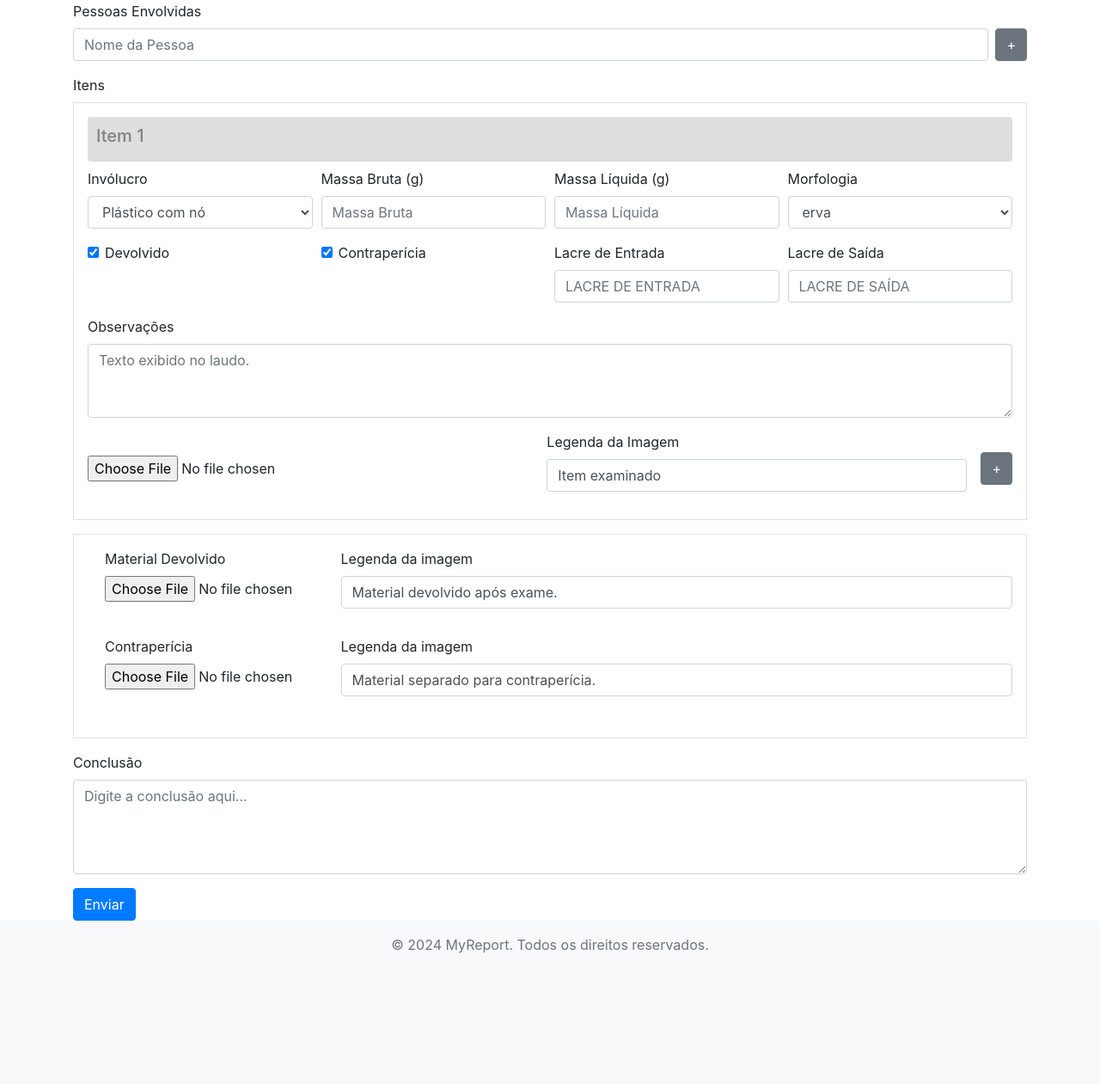
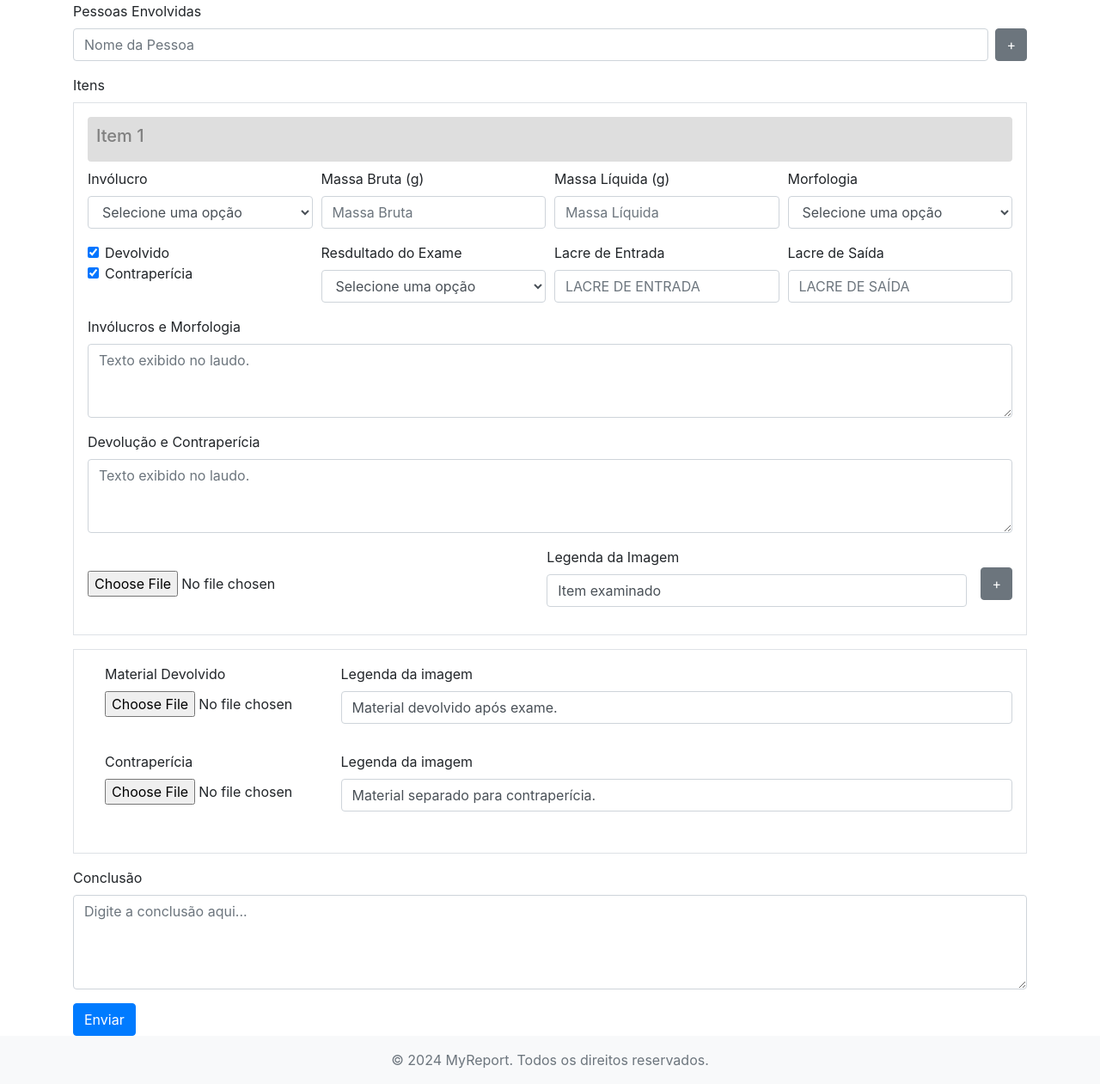
Before and after one commit to PeritoCriminal/MyReport, a Django app: page /drugs/ in a window 1280 px wide. Shown: the part 879-2140 px from the top of the page at 86% size. Before the commit the page ends 1988 px from the top, so only its background shows below. Run offline with Django 5.2, Linux system fonts and the light colour scheme; the visitor is signed in with stand-in values (Sample User, id 1); some libraries are stand-ins or nearby versions.

Commit message:
drugs_report.html, recebe dicionário do views para popular, com as chaves, o combobox dos resutados das analises, incluindo os elementos criados dinamicamente, retorna um alert com o respectivo valor caso o usuário selecione a chave

```diff
--- a/myreportapp/templates/drugs_report.html
+++ b/myreportapp/templates/drugs_report.html
@@ -125,17 +125,41 @@
             </div>
             <div class="form-row">
                 <div class="form-group col-md-3">
+                    <div class="d-flex flex-column">
                         <div class="form-check">
                             <input type="checkbox" name="devolvido[]" id="devolvido" class="form-check-input" checked>
                             <label for="devolvido" class="form-check-label">Devolvido</label>
                         </div>
-                </div>
-                <div class="form-group col-md-3">
                         <div class="form-check">
                             <input type="checkbox" name="contrapericia[]" id="contrapericia" class="form-check-input" checked>
                             <label for="contrapericia" class="form-check-label">Contraperícia</label>
                         </div>
                     </div>
+                </div>
+
+
+
+
+
+
+
+
+
+                <div class="form-group col-md-3">
+                    <label for="examresulting">Resdultado do Exame</label>
+                    <select id="examresulting" name="examresulting[]" class="exam-resulting form-control">
+                        <option value="">Selecione uma opção</option>
+                    </select>
+                </div>
+
+
+
+
+
+
+
+
+
                 <div class="form-group col-md-3">
                     <label for="lacre-entrada">Lacre de Entrada</label>
                     <input type="text" name="lacre_entrada[]" id="lacre-entrada" class="form-control" placeholder="Lacre de Entrada" style="text-transform: uppercase;" required>
@@ -148,8 +172,13 @@
 
             <!-- Campo de texto para observações -->
             <div class="form-group">
-                <label for="observacoes">Observações</label>
+                <label for="observacoes">Invólucros e Morfologia</label>
                 <textarea class="form-control" id="observacoes" name="observacoes[]" rows="3" placeholder="Texto exibido no laudo."></textarea>
+            </div>
+
+            <div class="form-group">
+                <label for="observations_about_return">Devolução e Contraperícia</label>
+                <textarea class="form-control" id="observations_about_return" name="observations_about_return[]" rows="3" placeholder="Texto exibido no laudo."></textarea>
             </div>
 
             <div class="d-flex align-items-center">
@@ -273,18 +302,41 @@ function addItem() {
 
         <div class="form-row">
             <div class="form-group col-md-3">
+                <div class="d-flex flex-column">
                     <div class="form-check">
                         <input type="checkbox" name="devolvido[]" class="form-check-input" checked>
-                    <label class="form-check-label">Devolvido</label>
+                        <label for="devolvido" class="form-check-label">Devolvido</label>
+                    </div>
+                    <div class="form-check">
+                        <input type="checkbox" name="contrapericia[]" class="form-check-input" checked>
+                        <label for="contrapericia" class="form-check-label">Contraperícia</label>
+                    </div>
                 </div>
             </div>
 
+
+
+
+
+
+
+
             <div class="form-group col-md-3">
-                <div class="form-check">
-                    <input type="checkbox" name="contrapericia[]" class="form-check-input" checked>
-                    <label class="form-check-label">Contraperícia</label>
+                <label for="examresulting">Resdultado do Exame</label>
+                <select name="examresulting[]" class="exam-resulting form-control">
+                    <option value="">Selecione uma opção</option>
+                </select>
             </div>
-            </div>
+
+
+
+
+
+
+
+
+
+
 
             <div class="form-group col-md-3">
                 <label for="lacre-entrada">Lacre de Entrada</label>
@@ -299,8 +351,13 @@ function addItem() {
 
         <!-- Campo de texto para observações -->
         <div class="form-group">
-            <label for="observacoes">Observações</label>
+            <label for="observacoes">Invlócros e Morfologia</label>
             <textarea class="form-control" name="observacoes[]" rows="3" placeholder="Texto exibido no laudo."></textarea>
+        </div>
+
+        <div class="form-group">
+            <label for="observations_about_return">Devolução e Contraperícia</label>
+            <textarea class="form-control" name="observations_about_return[]" rows="3" placeholder="Texto exibido no laudo."></textarea>
         </div>
 
         <div class="d-flex justify-content-between align-items-center mt-3">
@@ -322,6 +379,9 @@ function addItem() {
 
     const newSelectMorph = newItem.querySelector('.morphology-select');
     populateSelectMorph(newSelectMorph);
+
+    const newSelectExamREsulting = newItem.querySelector('.exam-resulting');
+    populateSelectExamResulting(newSelectExamREsulting);
 
     // Adiciona event listeners aos novos botões
     newItem.querySelector('.add-item').addEventListener('click', addItem);
@@ -375,15 +435,55 @@ function populateSelectMorph(selectElement) {
     });
 }
 
+
+
+
+
+
+
+
+// COMBOBOXES COM AS OPÇÕES DE RESULTADOS.
+const examresulting = {{ exam_resulting|safe }};
+function populateSelectExamResulting(selectElement) {
+    selectElement.innerHTML = '';
+    for (const key in examresulting) {
+        const option = document.createElement('option');
+        option.value = key;
+        option.text = key;
+        selectElement.appendChild(option);
+    }
+    selectElement.addEventListener('change', function() {
+        updateObservations(selectElement, examresulting[selectElement.value]);
+    });
+}
+
+
+
+
+
+
+
+
+
+
+
+
 document.querySelectorAll('select[name="packaging[]"]').forEach(populateSelectPac);
 document.querySelectorAll('select[name="morphology[]"]').forEach(populateSelectMorph);
+document.querySelectorAll('select[name="examresulting[]"]').forEach(populateSelectExamResulting);
 
 function updateObservations(selectElement, selectedValue) {
+    console.log(selectedValue);
     const selectName = selectElement.name;
     if (selectName === 'packaging[]') {
         itemPackagingSelected = selectedValue;
     } else if (selectName === 'morphology[]') {
         itemMorphologySelected = selectedValue;
+    }
+    else if (selectName === 'examresulting[]') {
+        itemExamResult = selectedValue;
+        // Exibe o nome e o valor selecionado do elemento
+        alert(`Elemento = ${selectElement.name} - Valor = ${itemExamResult}`);
     }
     const parentContainer = selectElement.closest('div.form-row').parentElement;
     const textarea = parentContainer.querySelector('textarea[name="observacoes[]"]');
--- a/myreportapp/views/drugs_report.py
+++ b/myreportapp/views/drugs_report.py
@@ -37,6 +37,7 @@ def drugs_report(request):
     )
 
     packaging = {
+    'Selecione uma opção':'',
     'Plástico com nó': 'invólucro(s) plástico(s) fechado(s) por nó encerrando',
     'Plástico com filme': 'invólucro(s) plástico(s) do tipo "filme" retorcido encerrando',
     'Plástico com zip': 'invólucro(s) plástico(s) fechado(s) por pressão (tipo "zip") encerrando',
@@ -55,6 +56,7 @@ def drugs_report(request):
     }
 
     morphology = {
+    'Selecione uma opção':'',
     'erva': 'porção de fragmentos vegetais ressequidos, constituídos de folhas, folíolos, inflorescências, caules e frutos.',
     'tijolo': 'contendo porção de fragmentos vegetais ressequidos, constituídos de folhas, folíolos, inflorescências, caules e frutos, compactados na forma de tijolo.',
     'planta': 'contendo planta arbustiva com [XX] cm de comprimento e constituído por raiz, caule, folhas, folíolos, inflorescência e frutos',
@@ -87,6 +89,13 @@ def drugs_report(request):
     'peneira': 'contendo peneira de formato circular, dotada de cabo e trama [material: metálicos, de plástico], apresentando resquícios/sujidades.'
     }
 
+    exam_resulting = {
+        'Selecione uma opção': '',
+        'negativo': 'NÃO FOI POSSÍVEL IDENTIFICAR presença de substâncias elencadas nas listas A, B e F da Portaria SVS/MS 344/98 e atualizações posteriores, ou na Portaria MJSP 204/2022, em sua lista III, conforme a(s) técnica(s) utilizada(s) (Portaria SPTC 42/2024)',
+        'inconclusivo': 'Os exames/análises preliminares mostraram-se INCONCLUSIVOS, sendo necessárias análises mais complexas e morosas, incompatíveis com a rapidez demandada pelos exames de constatação. O resultado deste presente item seguirá em laudo definitivo.',
+        'cocaína': 'foi DETECTADA presença da substância COCAÍNA, constante na lista F1 da Portaria SVS/MS 344/98 e atualizações posteriores',
+        'thc': 'foi DETECTADA presença da substância TETRAHIDROCANNABINOL (THC), constante na lista F2 da Portaria SVS/MS 344/98 e atualizações posteriores'
+    }
 
     # Contexto para renderizar o template
     context = {
@@ -100,6 +109,7 @@ def drugs_report(request):
         'msg_about_this_form_to_user': msg_about_this_form_to_user,
         'packaging': packaging,
         'morphology': morphology,
+        'exam_resulting': exam_resulting,
     }
 
     return render(request, 'drugs_report.html', context)
```
Lines whose indentation alone changed are shown as unchanged.
